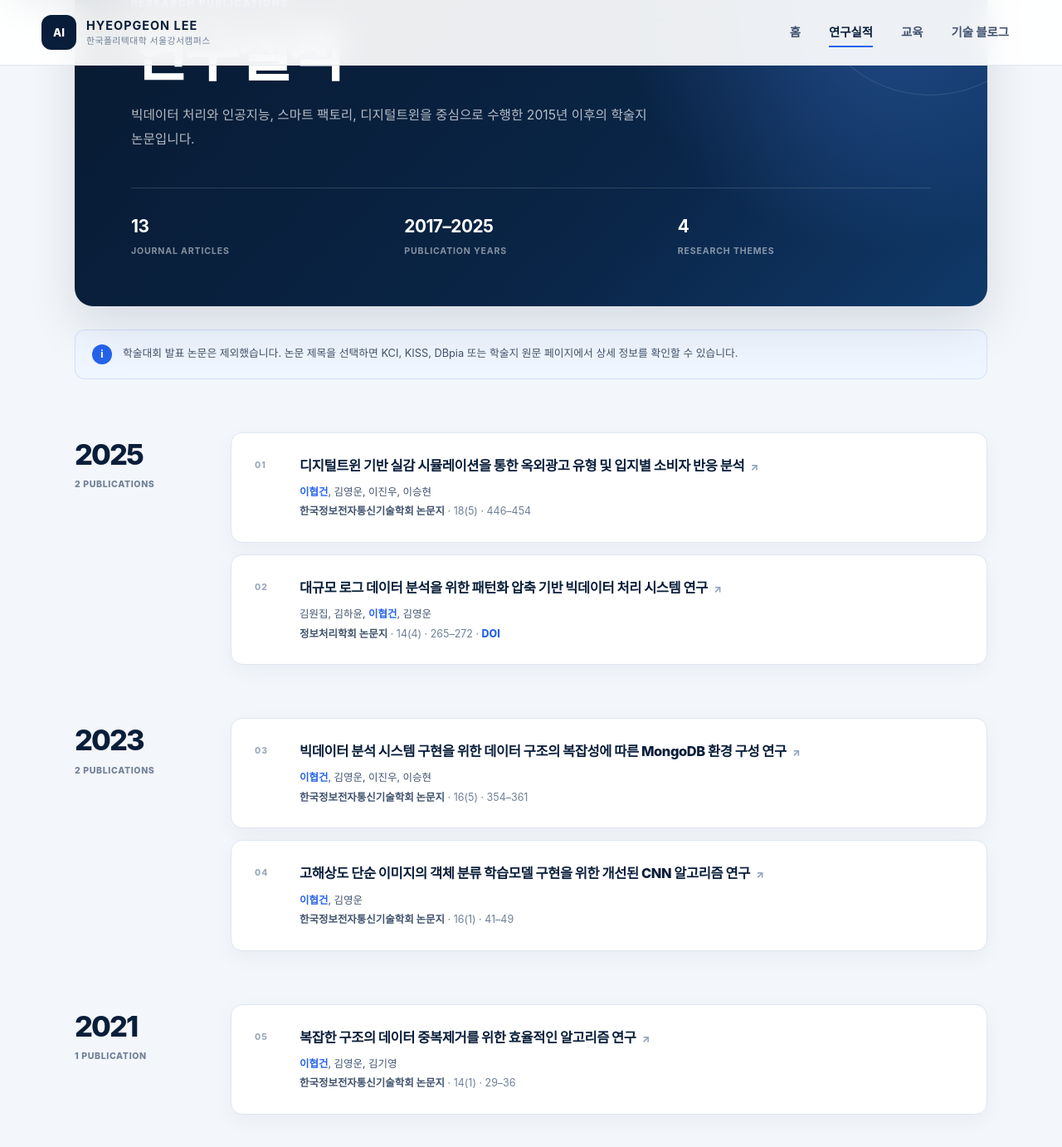
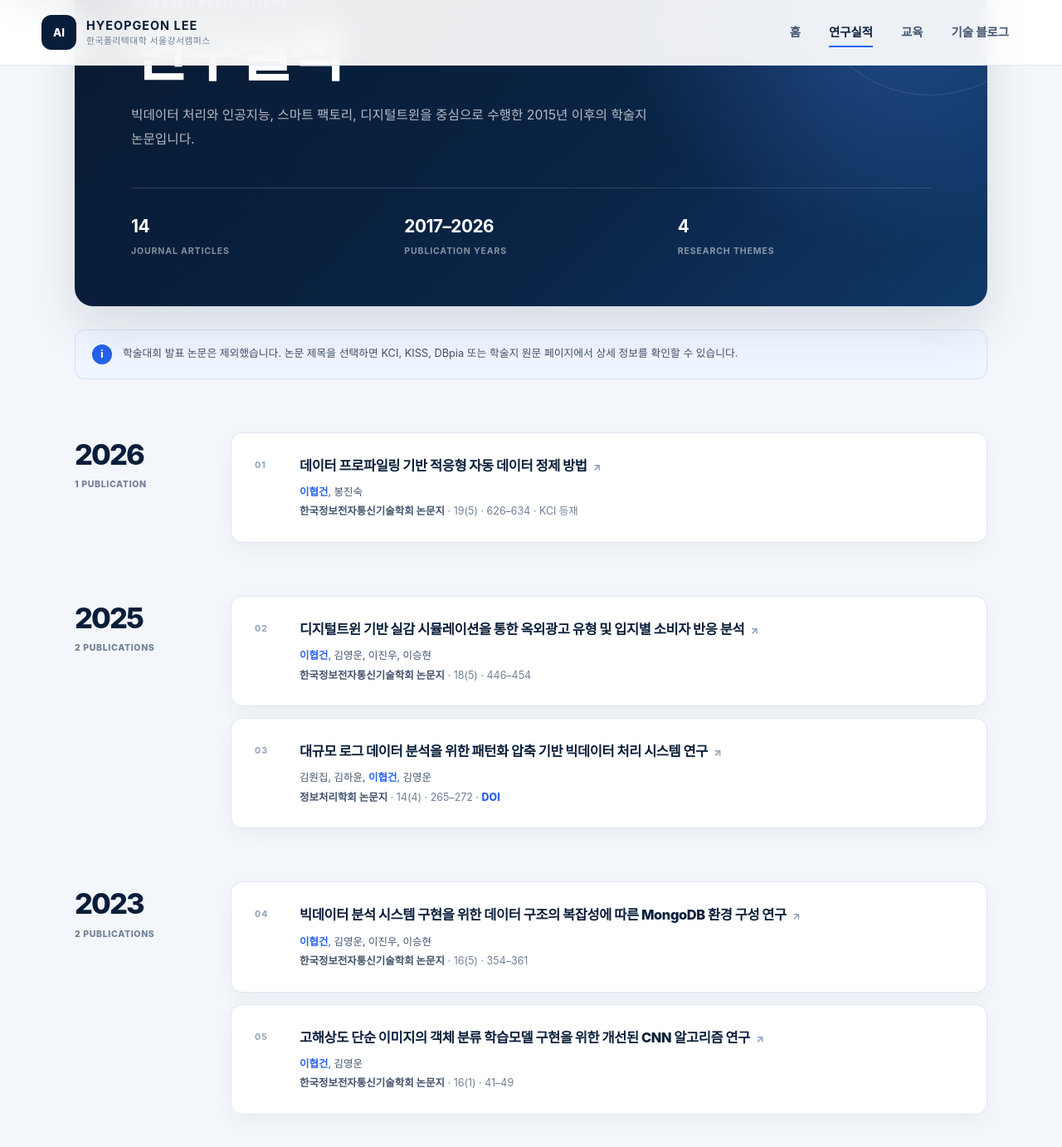
Before and after one commit to Hyeopgeon-Lee/hyeopgeon-Lee.github.io, a Jekyll site: the page built from research.md, in a window 1280 px wide and 1400 px high, scrolled down 215 px. Shown: the top 1382 px of the window at 83% size. Built offline with Jekyll 4.4.1, drawn with Linux system fonts in a browser that asks for light colours; some web fonts are replaced; some of the changed text lies outside the part shown.

Commit message:
docs(research): add 2026 KCI journal article and update publication counts

```diff
--- a/research.md
+++ b/research.md
@@ -11,8 +11,8 @@ research_page: true
   <h1>연구실적</h1>
   <p>빅데이터 처리와 인공지능, 스마트 팩토리, 디지털트윈을 중심으로 수행한 2015년 이후의 학술지 논문입니다.</p>
   <div class="research-overview" aria-label="연구실적 요약">
-    <div><strong>13</strong><span>Journal Articles</span></div>
-    <div><strong>2017–2025</strong><span>Publication Years</span></div>
+    <div><strong>14</strong><span>Journal Articles</span></div>
+    <div><strong>2017–2026</strong><span>Publication Years</span></div>
     <div><strong>4</strong><span>Research Themes</span></div>
   </div>
 </header>
@@ -22,6 +22,23 @@ research_page: true
   <p>학술대회 발표 논문은 제외했습니다. 논문 제목을 선택하면 KCI, KISS, DBpia 또는 학술지 원문 페이지에서 상세 정보를 확인할 수 있습니다.</p>
 </div>
 
+<section class="publication-year" aria-labelledby="year-2026">
+  <div class="publication-year__heading">
+    <h2 id="year-2026">2026</h2>
+    <span>1 publication</span>
+  </div>
+  <div class="publication-list">
+    <article class="publication-card">
+      <span class="publication-index">01</span>
+      <div>
+        <h3><a href="https://www.kci.go.kr/kciportal/mobile/ci/sereArticleSearch/ciSereArtiView.kci?sereArticleSearchBean.artiId=ART003400833">데이터 프로파일링 기반 적응형 자동 데이터 정제 방법 <span aria-hidden="true">↗</span></a></h3>
+        <p class="publication-authors"><strong class="publication-author">이협건</strong>, 봉진숙</p>
+        <p class="publication-source"><cite>한국정보전자통신기술학회 논문지</cite> · 19(5) · 626–634 · KCI 등재</p>
+      </div>
+    </article>
+  </div>
+</section>
+
 <section class="publication-year" aria-labelledby="year-2025">
   <div class="publication-year__heading">
     <h2 id="year-2025">2025</h2>
@@ -29,7 +46,7 @@ research_page: true
   </div>
   <div class="publication-list">
     <article class="publication-card">
-      <span class="publication-index">01</span>
+      <span class="publication-index">02</span>
       <div>
         <h3><a href="https://www.dbpia.co.kr/journal/articleDetail?nodeId=NODE12435804">디지털트윈 기반 실감 시뮬레이션을 통한 옥외광고 유형 및 입지별 소비자 반응 분석 <span aria-hidden="true">↗</span></a></h3>
         <p class="publication-authors"><strong class="publication-author">이협건</strong>, 김영운, 이진우, 이승현</p>
@@ -37,7 +54,7 @@ research_page: true
       </div>
     </article>
     <article class="publication-card">
-      <span class="publication-index">02</span>
+      <span class="publication-index">03</span>
       <div>
         <h3><a href="https://www.kci.go.kr/kciportal/landing/article.kci?arti_id=ART003198023">대규모 로그 데이터 분석을 위한 패턴화 압축 기반 빅데이터 처리 시스템 연구 <span aria-hidden="true">↗</span></a></h3>
         <p class="publication-authors">김원집, 김하윤, <strong class="publication-author">이협건</strong>, 김영운</p>
@@ -54,7 +71,7 @@ research_page: true
   </div>
   <div class="publication-list">
     <article class="publication-card">
-      <span class="publication-index">03</span>
+      <span class="publication-index">04</span>
       <div>
         <h3><a href="https://www.kci.go.kr/kciportal/landing/article.kci?arti_id=ART003012534">빅데이터 분석 시스템 구현을 위한 데이터 구조의 복잡성에 따른 MongoDB 환경 구성 연구 <span aria-hidden="true">↗</span></a></h3>
         <p class="publication-authors"><strong class="publication-author">이협건</strong>, 김영운, 이진우, 이승현</p>
@@ -62,7 +79,7 @@ research_page: true
       </div>
     </article>
     <article class="publication-card">
-      <span class="publication-index">04</span>
+      <span class="publication-index">05</span>
       <div>
         <h3><a href="https://www.kci.go.kr/kciportal/landing/article.kci?arti_id=ART002937092">고해상도 단순 이미지의 객체 분류 학습모델 구현을 위한 개선된 CNN 알고리즘 연구 <span aria-hidden="true">↗</span></a></h3>
         <p class="publication-authors"><strong class="publication-author">이협건</strong>, 김영운</p>
@@ -79,7 +96,7 @@ research_page: true
   </div>
   <div class="publication-list">
     <article class="publication-card">
-      <span class="publication-index">05</span>
+      <span class="publication-index">06</span>
       <div>
         <h3><a href="https://www.kci.go.kr/kciportal/landing/article.kci?arti_id=ART002689658">복잡한 구조의 데이터 중복제거를 위한 효율적인 알고리즘 연구 <span aria-hidden="true">↗</span></a></h3>
         <p class="publication-authors"><strong class="publication-author">이협건</strong>, 김영운, 김기영</p>
@@ -96,7 +113,7 @@ research_page: true
   </div>
   <div class="publication-list">
     <article class="publication-card">
-      <span class="publication-index">06</span>
+      <span class="publication-index">07</span>
       <div>
         <h3><a href="https://www.kci.go.kr/kciportal/landing/article.kci?arti_id=ART002460584">빅데이터 처리율 향상을 위한 인-메모리 기반 하이브리드 빅데이터 처리 기법 연구 <span aria-hidden="true">↗</span></a></h3>
         <p class="publication-authors"><strong class="publication-author">이협건</strong>, 김영운, 김기영</p>
@@ -113,7 +130,7 @@ research_page: true
   </div>
   <div class="publication-list">
     <article class="publication-card">
-      <span class="publication-index">07</span>
+      <span class="publication-index">08</span>
       <div>
         <h3><a href="https://www.kci.go.kr/kciportal/landing/article.kci?arti_id=ART002396254">빅데이터 처리시간 감소와 저장 효율성이 향상을 위한 맵리듀스 기반 빅데이터 처리 기법 구현 <span aria-hidden="true">↗</span></a></h3>
         <p class="publication-authors"><strong class="publication-author">이협건</strong>, 김영운, 김기영</p>
@@ -121,7 +138,7 @@ research_page: true
       </div>
     </article>
     <article class="publication-card">
-      <span class="publication-index">08</span>
+      <span class="publication-index">09</span>
       <div>
         <h3><a href="https://www.kci.go.kr/kciportal/landing/article.kci?arti_id=ART002318779">Splunk 플랫폼을 활용한 유해 정보 탐지를 위한 빅데이터 분석 시스템 설계 <span aria-hidden="true">↗</span></a></h3>
         <p class="publication-authors"><strong class="publication-author">이협건</strong>, 김영운, 김기영, 최종석</p>
@@ -129,7 +146,7 @@ research_page: true
       </div>
     </article>
     <article class="publication-card">
-      <span class="publication-index">09</span>
+      <span class="publication-index">10</span>
       <div>
         <h3><a href="https://kiss.kstudy.com/DetailOa/Ar?key=54228387">스마트 팩토리 환경에서의 GlusterFS 기반 빅데이터 분산 처리 시스템 설계 <span aria-hidden="true">↗</span></a></h3>
         <p class="publication-authors"><strong class="publication-author">이협건</strong>, 김영운, 김기영, 최종석</p>
@@ -137,7 +154,7 @@ research_page: true
       </div>
     </article>
     <article class="publication-card">
-      <span class="publication-index">10</span>
+      <span class="publication-index">11</span>
       <div>
         <h3 lang="en"><a href="https://www.sciencepubco.com/index.php/IJET/article/view/21021">Real-time Big Data Processing System to Improve Semiconductor Production Efficiency in Smart Factory <span aria-hidden="true">↗</span></a></h3>
         <p class="publication-authors" lang="en"><strong class="publication-author">Hyeopgeon Lee</strong>, Young-Woon Kim, Ki-Young Kim</p>
@@ -145,7 +162,7 @@ research_page: true
       </div>
     </article>
     <article class="publication-card">
-      <span class="publication-index">11</span>
+      <span class="publication-index">12</span>
       <div>
         <h3 lang="en"><a href="https://www.sciencepubco.com/index.php/IJET/article/view/21022">Development of real-time big data analysis system for RHIPE-based marketing in the automobile industry <span aria-hidden="true">↗</span></a></h3>
         <p class="publication-authors" lang="en">Young-Woon Kim, <strong class="publication-author">Hyeopgeon Lee</strong></p>
@@ -162,7 +179,7 @@ research_page: true
   </div>
   <div class="publication-list">
     <article class="publication-card">
-      <span class="publication-index">12</span>
+      <span class="publication-index">13</span>
       <div>
         <h3 lang="en"><a href="https://doi.org/10.3923/jeasci.2017.6304.6307">Implementation of an Efficient Big Data Collection Platform for Smart Manufacturing <span aria-hidden="true">↗</span></a></h3>
         <p class="publication-authors" lang="en"><strong class="publication-author">Hyeopgeon Lee</strong>, Young-Woon Kim, Ki-Young Kim</p>
@@ -170,7 +187,7 @@ research_page: true
       </div>
     </article>
     <article class="publication-card">
-      <span class="publication-index">13</span>
+      <span class="publication-index">14</span>
       <div>
         <h3 lang="en"><a href="https://doi.org/10.3923/jeasci.2017.6542.6545">Implementation of Big Data Analysis System to Prevent Illegal Sales in the Cable TV Industry <span aria-hidden="true">↗</span></a></h3>
         <p class="publication-authors" lang="en">Young-Woon Kim, <strong class="publication-author">Hyeopgeon Lee</strong></p>
```
